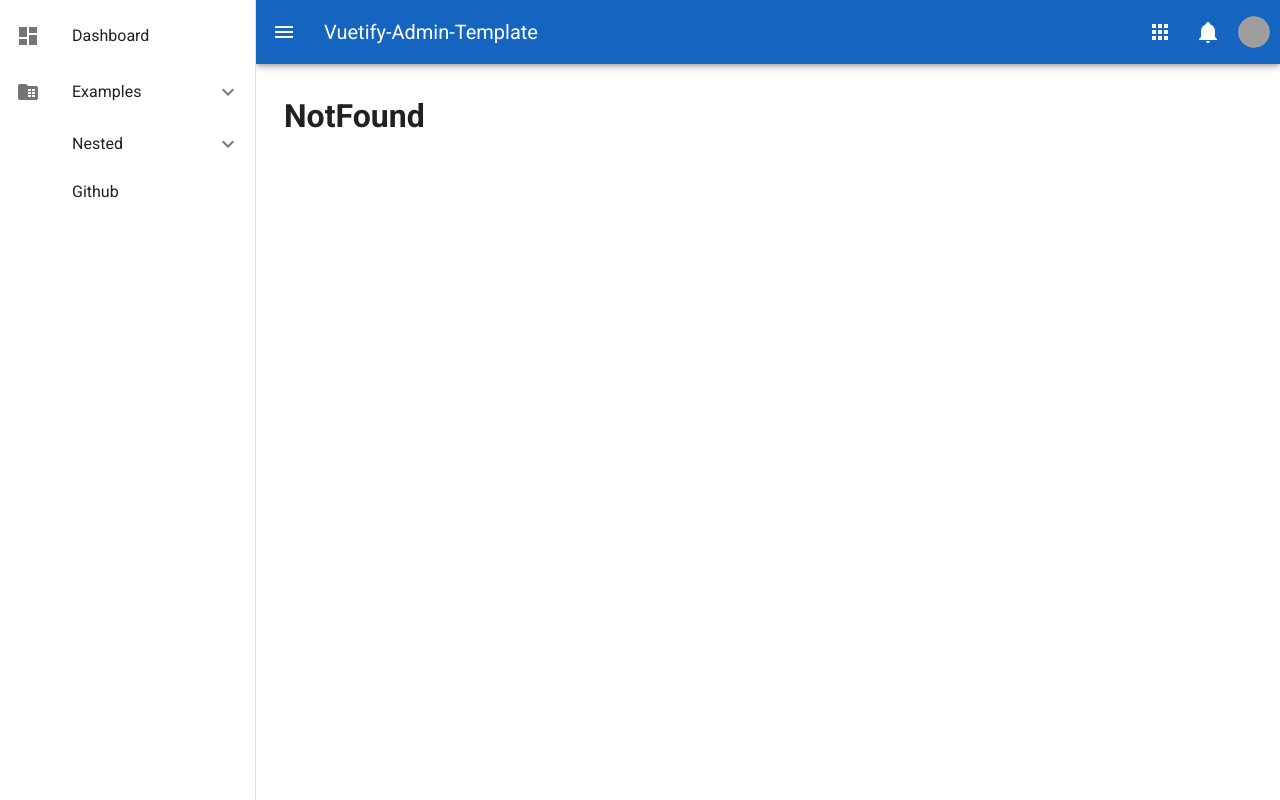
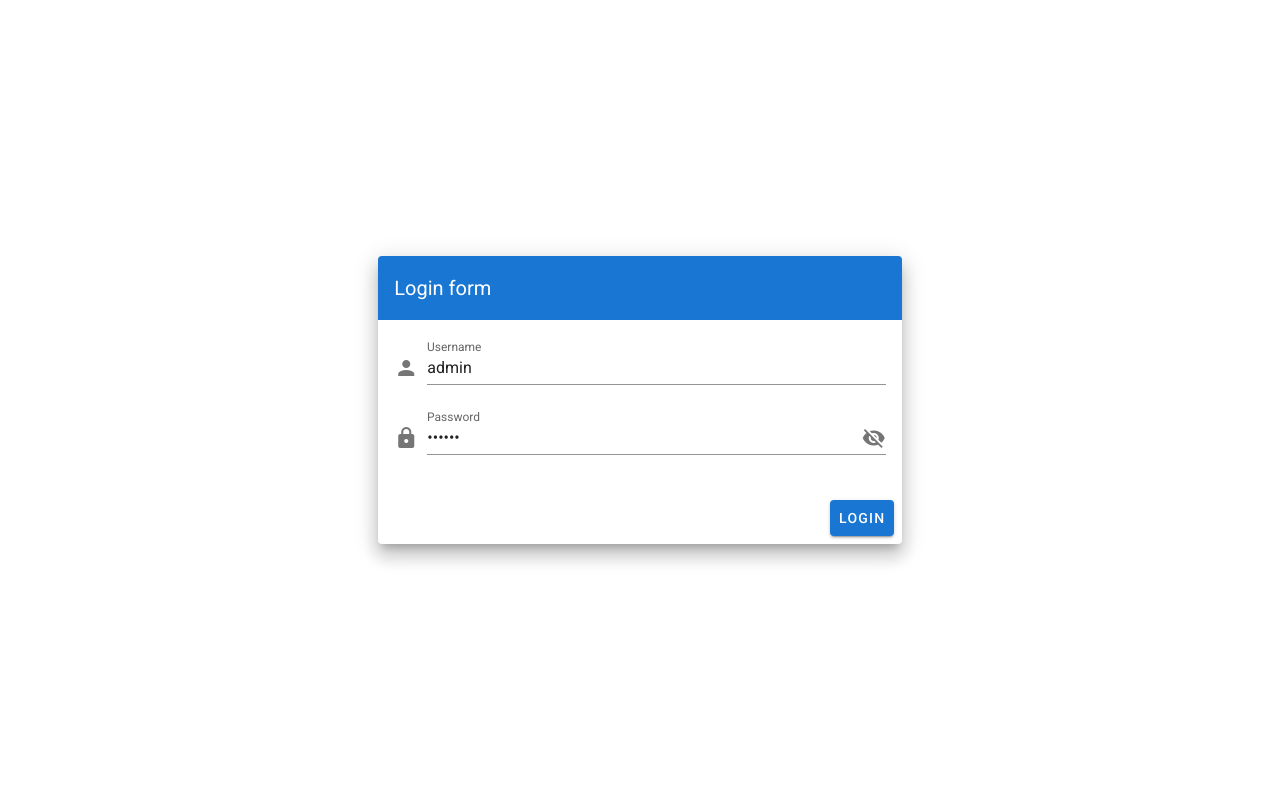
Before and after one commit to iamdin/vuetify-admin-template, a Vue app: page /login in a window 1280 px wide. Before the commit this address led to /404. Built offline with nearby package versions, Linux system fonts and the light colour scheme; grey boxes are pictures that could not be loaded.

Commit message:
添加Layout布局组件，修改router结构及递归组件规则，新增Login

```diff
--- a/src/App.vue
+++ b/src/App.vue
@@ -1,27 +1,11 @@
 <template>
-  <v-app id="inspire">
-    <!-- 顶部导航栏-->
-    <app-bar />
-    <!-- 侧边导航栏 -->
-    <navigation-bar />
-    <!--  内容区  -->
-    <v-content>
-      <v-container fluid class="mt-4 ml-4">
-        <v-scroll-x-transition mode="out-in">
-          <keep-alive> <router-view /></keep-alive>
-        </v-scroll-x-transition>
-      </v-container>
-    </v-content>
-  </v-app>
+  <div id="app">
+    <router-view />
+  </div>
 </template>
 
 <script>
-import NavigationBar from "./components/layout/navigation/NavigationBar";
-import AppBar from "./components/layout/app/AppBar";
-
 export default {
-  name: "App",
-  data: () => ({}),
-  components: { NavigationBar, AppBar }
+  name: "App"
 };
 </script>
--- /dev/null
+++ b/src/components/layout/Layout.vue
@@ -0,0 +1,28 @@
+<template>
+  <v-app id="inspire">
+    <!-- 顶部导航栏-->
+    <app-bar />
+    <!-- 侧边导航栏 -->
+    <navigation-bar />
+    <!--  内容区  -->
+    <v-content>
+      <v-container fluid class="mt-4 ml-4">
+        <v-scroll-x-transition mode="out-in">
+          <keep-alive> <router-view /></keep-alive>
+        </v-scroll-x-transition>
+      </v-container>
+    </v-content>
+  </v-app>
+</template>
+
+<script>
+import NavigationBar from "./navigation/NavigationBar";
+import AppBar from "./app/AppBar";
+
+export default {
+  name: "Layout",
+  components: { NavigationBar, AppBar }
+};
+</script>
+
+<style scoped></style>
--- a/src/components/layout/navigation/NestedList.vue
+++ b/src/components/layout/navigation/NestedList.vue
@@ -5,8 +5,8 @@
       <!-- 若当前路由对象存在children属性则渲染 <v-list-group>（存在子路由）,否则渲染 <v-list-item> -->
       <v-list-group
         :group="route.path"
-        v-if="route.children"
-        :class="isRootRoute(route) ? '' : 'ml-5'"
+        v-if="hasRouteChildren(route)"
+        :class="isLevelOneRoute(route) ? '' : 'ml-5'"
       >
         <template #activator>
           <v-list-item-icon v-if="route.meta.icon">
@@ -22,14 +22,16 @@
       <!--  :to="{ name: route.name }" 基于命名路由的路由跳转  -->
       <div v-else>
         <v-list-item
-          :to="{ name: route.name }"
-          :class="isRootRoute(route) ? '' : 'ml-5'"
+          :to="routeNameTo(route)"
+          :class="isLevelOneRoute(route) ? '' : 'ml-5'"
           :color="activeColor"
         >
-          <v-list-item-icon v-if="route.meta.icon">
-            <v-icon>{{ route.meta.icon }}</v-icon>
+          <v-list-item-icon v-if="listItemConfig(route, 'icon')">
+            <v-icon>{{ listItemConfig(route, "icon") }}</v-icon>
           </v-list-item-icon>
-          <v-list-item-title>{{ route.meta.title }}</v-list-item-title>
+          <v-list-item-title v-if="listItemConfig(route, 'title')">
+            {{ listItemConfig(route, "title") }}</v-list-item-title
+          >
         </v-list-item>
       </div>
     </div>
@@ -54,7 +56,8 @@ export default {
   },
   computed: {
     /**
-     * @return {array} 剔除不在侧边栏中展示路径对象
+     * 剔除不在侧边栏中展示路径对象
+     * @return {array}
      */
     routes() {
       return this.propsRoutes.filter(item => !item.hideInMenu);
@@ -62,11 +65,43 @@ export default {
   },
   methods: {
     /**
+     * 判断当前路径对象是否为路由表的一级路由
      * @param route 当前路径对象
-     * @returns {boolean} 判断当前路径对象是否为路由表的根路由
+     * @returns {boolean}
      */
-    isRootRoute(route) {
+    isLevelOneRoute(route) {
       return this.$router.options.routes.includes(route);
+    },
+    /**
+     * 判断当前路径对象是否被渲染为 list-group
+     * @param route
+     * @returns {boolean|boolean}
+     */
+    hasRouteChildren(route) {
+      return route.hasOwnProperty("children") && route.children.length > 1;
+    },
+    /**
+     * 根据当前路径对象是否含有children属性，来配置 list-item 的文本及图标
+     * @param route
+     * @param property
+     * @returns {string}
+     */
+    listItemConfig(route, property) {
+      return route.hasOwnProperty("children")
+        ? route.children[0]["meta"][property]
+        : route.meta[property];
+    },
+    /**
+     * list-item 基于命名路由的路由跳转
+     * @param route
+     * @returns {{name: (*)}} 含有name属性的路径对象
+     */
+    routeNameTo(route) {
+      return {
+        name: route.hasOwnProperty("children")
+          ? route.children[0].name
+          : route.name
+      };
     }
   }
 };
--- a/src/router/routes.js
+++ b/src/router/routes.js
@@ -1,11 +1,12 @@
-import Dashboard from "../views/Dashboard";
+import Layout from "../components/layout/Layout";
+
 const renderRouterView = { render: h => h("router-view") };
 
 const routes = [
   {
-    path: "/",
-    redirect: "/dashboard",
-    hideInMenu: true
+    path: "/login",
+    hideInMenu: true,
+    component: () => import(/* webpackChunkName: "Github" */ "../views/Login")
   },
   {
     path: "/404",
@@ -15,17 +16,25 @@ const routes = [
       import(/* webpackChunkName: "Github" */ "../views/NotFound")
   },
   {
-    path: "/dashboard",
-    name: "Dashboard",
-    meta: { title: "Dashboard", icon: "mdi-view-dashboard" },
-    component: Dashboard
+    path: "/",
+    redirect: "/dashboard",
+    component: Layout,
+    children: [
+      {
+        path: "dashboard",
+        name: "Dashboard",
+        meta: { title: "Dashboard", icon: "mdi-view-dashboard" },
+        component: () =>
+          import(/* webpackChunkName: "Github" */ "../views/Dashboard")
+      }
+    ]
   },
   {
     path: "/examples",
     name: "Examples",
     meta: { title: "Examples", icon: "mdi-folder-table" },
     redirect: { name: "Form" },
-    component: renderRouterView,
+    component: Layout,
     children: [
       {
         path: "form",
@@ -48,7 +57,7 @@ const routes = [
     name: "Nested",
     meta: { title: "Nested", icon: "mdi-xbox-controller-menu" },
     redirect: { name: "Menu1" },
-    component: renderRouterView,
+    component: Layout,
     children: [
       {
         path: "menu1",
@@ -122,9 +131,16 @@ const routes = [
   },
   {
     path: "/github",
-    name: "Github",
-    meta: { title: "Github", icon: "mdi-github-circle" },
-    component: () => import(/* webpackChunkName: "Github" */ "../views/Github")
+    component: Layout,
+    children: [
+      {
+        path: "github",
+        name: "Github",
+        meta: { title: "Github", icon: "mdi-github-circle" },
+        component: () =>
+          import(/* webpackChunkName: "Github" */ "../views/Github")
+      }
+    ]
   },
   {
     path: "*",
--- /dev/null
+++ b/src/views/Login.vue
@@ -0,0 +1,67 @@
+<template>
+  <v-app>
+    <v-content>
+      <v-container fluid fill-height>
+        <v-layout class="align-center justify-center">
+          <v-flex xs12 sm8 md6 lg5 xl3>
+            <v-card class="elevation-12">
+              <v-toolbar color="primary" dark flat>
+                <v-toolbar-title>Login form</v-toolbar-title>
+                <v-spacer></v-spacer>
+              </v-toolbar>
+              <v-card-text>
+                <v-form>
+                  <v-text-field
+                    label="Username"
+                    name="username"
+                    prepend-icon="mdi-account"
+                    type="text"
+                    v-model="username"
+                    :rules="[rules.required]"
+                  ></v-text-field>
+
+                  <v-text-field
+                    id="password"
+                    label="Password"
+                    name="password"
+                    prepend-icon="mdi-lock"
+                    :type="passwordDisplay ? 'text' : 'password'"
+                    v-model="password"
+                    :append-icon="passwordDisplay ? 'mdi-eye' : 'mdi-eye-off'"
+                    @click:append="passwordDisplay = !passwordDisplay"
+                    :rules="[rules.required]"
+                  ></v-text-field>
+                </v-form>
+              </v-card-text>
+              <v-card-actions>
+                <v-spacer></v-spacer>
+                <v-btn color="primary" @click="login">Login</v-btn>
+              </v-card-actions>
+            </v-card>
+          </v-flex>
+        </v-layout>
+      </v-container>
+    </v-content>
+  </v-app>
+</template>
+
+<script>
+export default {
+  name: "Login",
+  data: () => ({
+    passwordDisplay: false,
+    username: "admin",
+    password: "123456",
+    rules: {
+      required: value => !!value || "Required."
+    }
+  }),
+  methods: {
+    login() {
+      this.$router.push("/");
+    }
+  }
+};
+</script>
+
+<style scoped></style>
```
